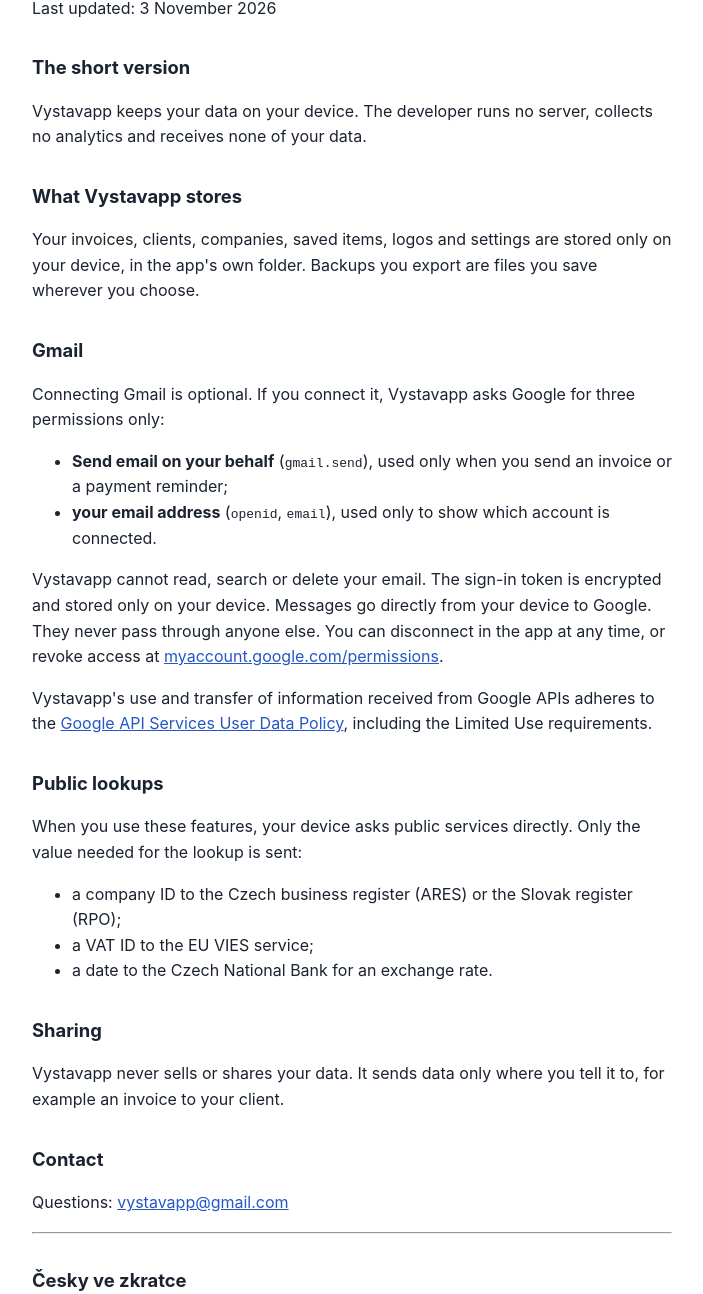
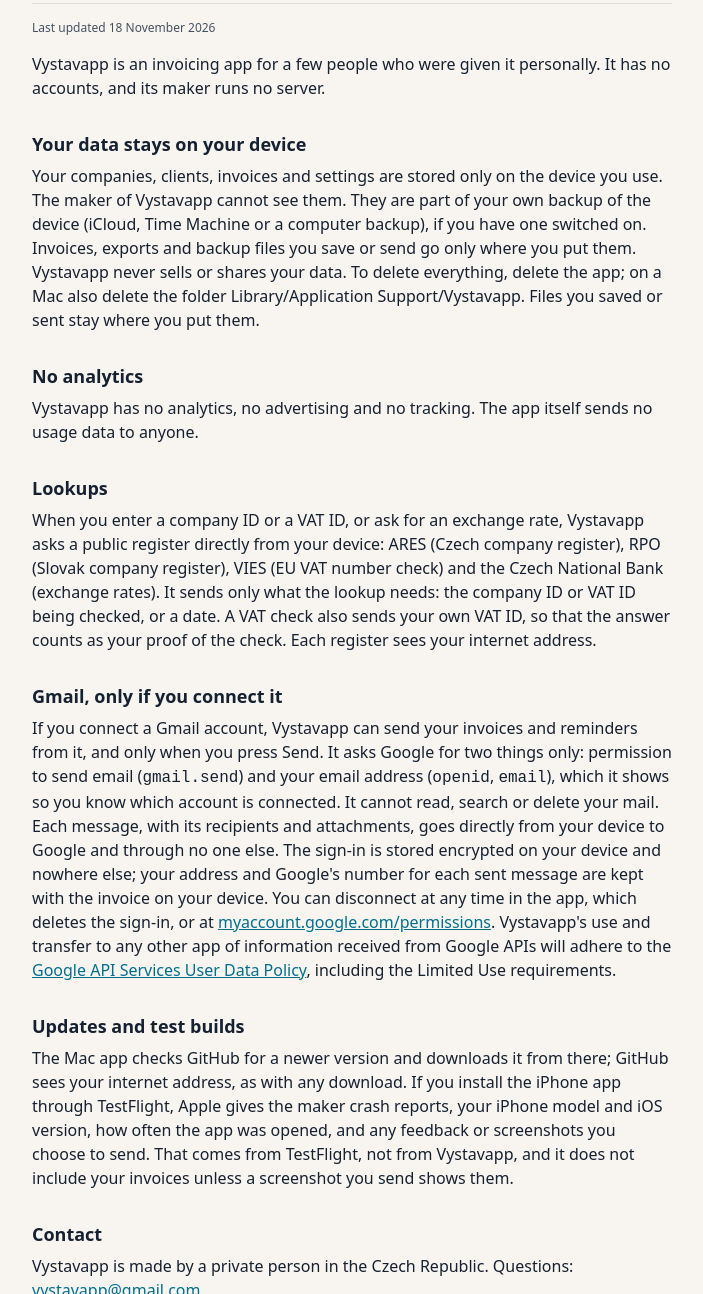
Before and after one commit to tomasholocsy-cell/vystavapp, a plain HTML site: page privacy/index.html in a window 1280 px wide. Shown: the part 121-1415 px from the top of the page, without its empty margins (288-991 px from the left). Drawn offline with Linux system fonts and the light colour scheme.

Commit message:
Privacy policy (English and Czech)

```diff
--- a/privacy/index.html
+++ b/privacy/index.html
@@ -3,54 +3,54 @@
 <head>
 <meta charset="utf-8">
 <meta name="viewport" content="width=device-width, initial-scale=1">
-<title>Vystavapp Privacy</title>
+<meta name="color-scheme" content="light dark">
+<title>Vystavapp privacy policy</title>
 <style>
-  body { font-family: -apple-system, system-ui, sans-serif; max-width: 640px; margin: 0 auto; padding: 32px 16px; line-height: 1.6; color: #1b2330; background: #fff; }
-  h1 { font-size: 1.8rem; }
-  h2 { font-size: 1.15rem; margin-top: 2rem; }
-  a { color: #2457c5; }
-  footer { margin-top: 3rem; font-size: 0.9rem; color: #5b6575; }
+  :root { color-scheme: light dark; }
+  body { margin: 0; padding: 24px 16px; background: #f8f5f1; color: #152030; font: 500 16px/24px system-ui, sans-serif; overflow-wrap: break-word; }
+  main { max-width: 640px; margin: 0 auto; }
+  nav { text-align: right; }
+  h1 { margin: 8px 0 0; padding-bottom: 16px; border-bottom: 1px solid #e1ddd8; font-size: 22px; line-height: 28px; font-weight: 700; }
+  h2 { margin: 32px 0 8px; font-size: 18px; line-height: 24px; font-weight: 700; }
+  p { margin: 0 0 16px; }
+  code { font-family: ui-monospace, monospace; font-size: 1em; }
+  footer { margin-top: 32px; }
+  .date { margin: 16px 0 16px; color: #455160; font-size: 12px; line-height: 16px; }
+  a { color: #006f8c; text-decoration: underline; }
+  @media (min-width: 640px) { body { padding-top: 48px; } }
+  @media (prefers-color-scheme: dark) {
+    body { background: #0d141e; color: #f0e6d8; }
+    h1 { border-bottom-color: #1f262f; }
+    .date { color: #bdb6ae; }
+    a { color: #52ddf0; }
+  }
 </style>
 </head>
 <body>
-<h1>Privacy policy</h1>
-<p>Last updated: 3 November 2026</p>
+<main>
+<nav><a href="cs/" lang="cs" hreflang="cs">Česky</a></nav>
+<h1>Vystavapp privacy policy</h1>
+<p class="date">Last updated 18 November 2026</p>
+<p>Vystavapp is an invoicing app for a few people who were given it personally. It has no accounts, and its maker runs no server.</p>
 
-<h2>The short version</h2>
-<p>Vystavapp keeps your data on your device. The developer runs no server, collects no analytics and receives none of your data.</p>
+<h2>Your data stays on your device</h2>
+<p>Your companies, clients, invoices and settings are stored only on the device you use. The maker of Vystavapp cannot see them. They are part of your own backup of the device (iCloud, Time Machine or a computer backup), if you have one switched on. Invoices, exports and backup files you save or send go only where you put them. Vystavapp never sells or shares your data. To delete everything, delete the app; on a Mac also delete the folder Library/Application Support/Vystavapp. Files you saved or sent stay where you put them.</p>
 
-<h2>What Vystavapp stores</h2>
-<p>Your invoices, clients, companies, saved items, logos and settings are stored only on your device, in the app's own folder. Backups you export are files you save wherever you choose.</p>
+<h2>No analytics</h2>
+<p>Vystavapp has no analytics, no advertising and no tracking. The app itself sends no usage data to anyone.</p>
 
-<h2>Gmail</h2>
-<p>Connecting Gmail is optional. If you connect it, Vystavapp asks Google for three permissions only:</p>
-<ul>
-  <li><strong>Send email on your behalf</strong> (<code>gmail.send</code>), used only when you send an invoice or a payment reminder;</li>
-  <li><strong>your email address</strong> (<code>openid</code>, <code>email</code>), used only to show which account is connected.</li>
-</ul>
-<p>Vystavapp cannot read, search or delete your email. The sign-in token is encrypted and stored only on your device. Messages go directly from your device to Google. They never pass through anyone else. You can disconnect in the app at any time, or revoke access at <a href="https://myaccount.google.com/permissions">myaccount.google.com/permissions</a>.</p>
-<p>Vystavapp's use and transfer of information received from Google APIs adheres to the <a href="https://developers.google.com/terms/api-services-user-data-policy">Google API Services User Data Policy</a>, including the Limited Use requirements.</p>
+<h2>Lookups</h2>
+<p>When you enter a company ID or a VAT ID, or ask for an exchange rate, Vystavapp asks a public register directly from your device: ARES (Czech company register), RPO (Slovak company register), VIES (EU VAT number check) and the Czech National Bank (exchange rates). It sends only what the lookup needs: the company ID or VAT ID being checked, or a date. A VAT check also sends your own VAT ID, so that the answer counts as your proof of the check. Each register sees your internet address.</p>
 
-<h2>Public lookups</h2>
-<p>When you use these features, your device asks public services directly. Only the value needed for the lookup is sent:</p>
-<ul>
-  <li>a company ID to the Czech business register (ARES) or the Slovak register (RPO);</li>
-  <li>a VAT ID to the EU VIES service;</li>
-  <li>a date to the Czech National Bank for an exchange rate.</li>
-</ul>
+<h2>Gmail, only if you connect it</h2>
+<p>If you connect a Gmail account, Vystavapp can send your invoices and reminders from it, and only when you press Send. It asks Google for two things only: permission to send email (<code>gmail.send</code>) and your email address (<code>openid</code>, <code>email</code>), which it shows so you know which account is connected. It cannot read, search or delete your mail. Each message, with its recipients and attachments, goes directly from your device to Google and through no one else. The sign-in is stored encrypted on your device and nowhere else; your address and Google's number for each sent message are kept with the invoice on your device. You can disconnect at any time in the app, which deletes the sign-in, or at <a href="https://myaccount.google.com/permissions">myaccount.google.com/permissions</a>. Vystavapp's use and transfer to any other app of information received from Google APIs will adhere to the <a href="https://developers.google.com/terms/api-services-user-data-policy">Google API Services User Data Policy</a>, including the Limited Use requirements.</p>
 
-<h2>Sharing</h2>
-<p>Vystavapp never sells or shares your data. It sends data only where you tell it to, for example an invoice to your client.</p>
+<h2>Updates and test builds</h2>
+<p>The Mac app checks GitHub for a newer version and downloads it from there; GitHub sees your internet address, as with any download. If you install the iPhone app through TestFlight, Apple gives the maker crash reports, your iPhone model and iOS version, how often the app was opened, and any feedback or screenshots you choose to send. That comes from TestFlight, not from Vystavapp, and it does not include your invoices unless a screenshot you send shows them.</p>
 
 <h2>Contact</h2>
-<p>Questions: <a href="mailto:vystavapp@gmail.com">vystavapp@gmail.com</a></p>
-
-<hr>
-<div lang="cs">
-<h2>Česky ve zkratce</h2>
-<p>Vystavapp ukládá všechna data jen ve vašem zařízení. Vývojář neprovozuje žádný server, nesbírá analytiku a vaše data nedostává. Propojení s Gmailem je volitelné. Aplikace pak smí jen odesílat e-maily a zjistit vaši adresu, schránku nečte. Přihlašovací token je šifrovaný a uložený jen ve vašem zařízení. Přístup můžete kdykoli zrušit v aplikaci nebo na <a href="https://myaccount.google.com/permissions">myaccount.google.com/permissions</a>.</p>
-</div>
-
+<p>Vystavapp is made by a private person in the Czech Republic. Questions: <a href="mailto:vystavapp@gmail.com">vystavapp@gmail.com</a></p>
 <footer><a href="../">Vystavapp</a></footer>
+</main>
 </body>
 </html>
```
Also changed, not shown: privacy/cs/index.html (added, +56 -0 lines).
